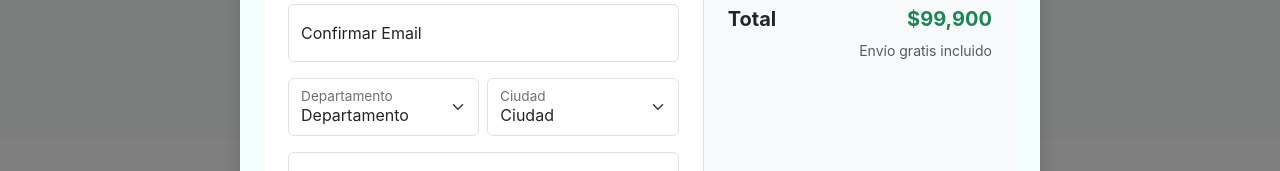
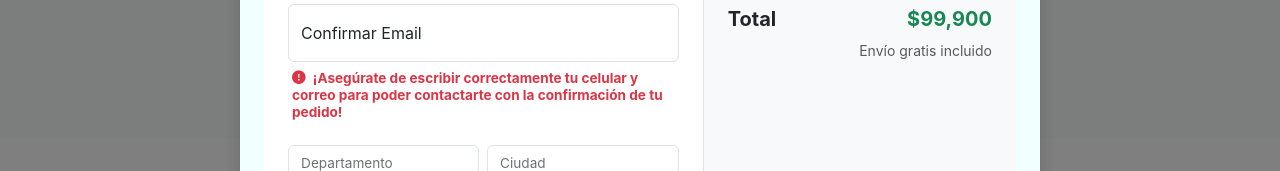
Before and after one commit to joelgm2000/vidalud-frontend, an Angular app: page / in a window 1280 px wide. Both pictures are taken after a click on the button "¡COMPRAR AHORA!". Shown: the part 1550-1721 px from the top of the page. Built offline with nearby package versions, Linux system fonts and the light colour scheme; a web font is replaced by a local one.

Commit message:
Se agrega advertencia importante

```diff
--- a/src/app/components/order-form/order-form.html
+++ b/src/app/components/order-form/order-form.html
@@ -6,7 +6,6 @@
 
       <form [formGroup]="form">
 
-        <!-- ✅ NOMBRES y APELLIDOS separados -->
         <div class="row g-2 mb-3">
           <div class="col-6">
             <div class="form-floating">
@@ -37,13 +36,18 @@
           </div>
         </div>
 
-        <!-- ✅ Confirmar Email -->
-        <div class="form-floating mb-3">
+        <div class="form-floating mb-2">
           <input type="email" class="form-control" id="emailConfirm" formControlName="emailConfirm" placeholder="Confirmar Email" [class.is-invalid]="isInvalid('emailConfirm') || form.hasError('emailMismatch')">
           <label for="emailConfirm">Confirmar Email</label>
           <div class="invalid-feedback" *ngIf="form.hasError('emailMismatch')">
             Los emails no coinciden
           </div>
+        </div>
+
+        <div class="mb-4 px-1">
+          <span class="text-danger d-block fw-bold" style="font-size: 0.85rem; line-height: 1.25;">
+            <i class="bi bi-exclamation-circle-fill me-1"></i> ¡Asegúrate de escribir correctamente tu celular y correo para poder contactarte con la confirmación de tu pedido!
+          </span>
         </div>
 
         <div class="row g-2 mb-3">
@@ -67,7 +71,6 @@
           </div>
         </div>
 
-        <!-- ✅ Dirección y Barrio separados -->
         <div class="form-floating mb-3">
           <input type="text" class="form-control" id="address" formControlName="address" placeholder="Dirección" [class.is-invalid]="isInvalid('address')">
           <label for="address">Dirección (Ej: CRA 17 # 11-25, Apto 301)</label>
@@ -133,7 +136,6 @@
   </div>
 </div>
 
-<!-- Modal confirmación -->
 <div class="modal fade" id="confirmDataModal" tabindex="-1" aria-hidden="true">
   <div class="modal-dialog modal-dialog-centered">
     <div class="modal-content border-0 rounded-4 shadow">
@@ -145,7 +147,8 @@
         <p class="text-muted mb-3" style="font-size: 0.9rem;">
           Confirma que tu dirección y celular estén correctos para asegurar la entrega:
         </p>
-        <div class="bg-light p-3 rounded-3 mb-4" style="font-size: 0.9rem;">
+
+        <div class="bg-light p-3 rounded-3 mb-3" style="font-size: 0.9rem;">
           <div class="mb-2"><strong>Nombre:</strong> <span class="text-muted">{{ form.get('firstName')?.value }} {{ form.get('lastName')?.value }}</span></div>
           <div class="mb-2"><strong>Celular:</strong> <span class="text-muted">{{ form.get('phone')?.value }}</span></div>
           <div class="mb-2"><strong>Email:</strong> <span class="text-muted">{{ form.get('email')?.value }}</span></div>
@@ -153,6 +156,11 @@
           <div class="mb-2"><strong>Barrio:</strong> <span class="text-muted">{{ form.get('neighborhood')?.value }}</span></div>
           <div><strong>Ciudad:</strong> <span class="text-muted">{{ form.get('city')?.value }}, {{ form.get('department')?.value }}</span></div>
         </div>
+
+        <div class="alert alert-warning border-warning border-start border-4 bg-warning bg-opacity-10 py-2 px-3 mb-4 text-dark shadow-sm" style="font-size: 0.85rem; line-height: 1.4;">
+          <strong>¡Atención!</strong> En el próximo día lo estaremos contactando por correo electrónico o por llamada o vía WhatsApp, <strong>así que confirme que haya escrito bien esta información.</strong>
+        </div>
+
         <div class="d-flex gap-2">
           <button type="button" class="btn btn-outline-secondary w-50 fw-bold" data-bs-dismiss="modal">Corregir</button>
           <button type="button" class="btn btn-success w-50 fw-bold shadow-sm" (click)="submitOrder()" [disabled]="loading()">
```
